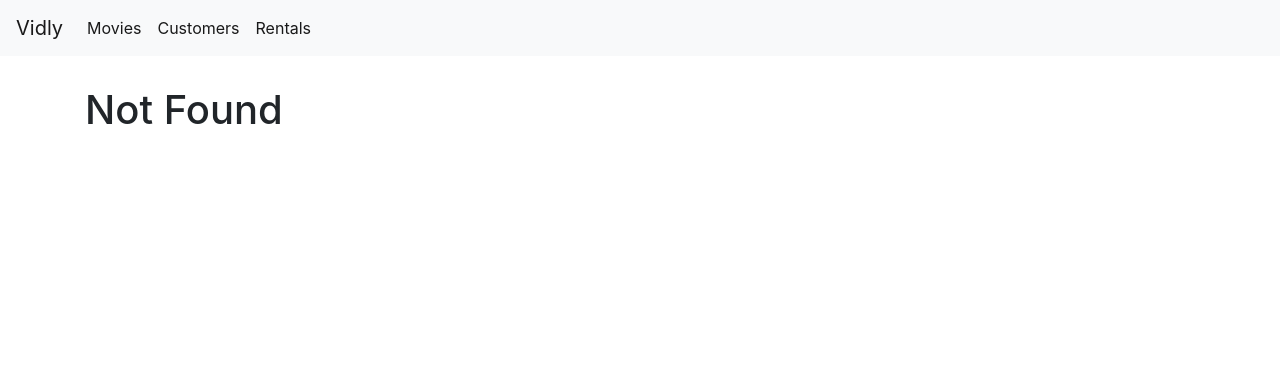
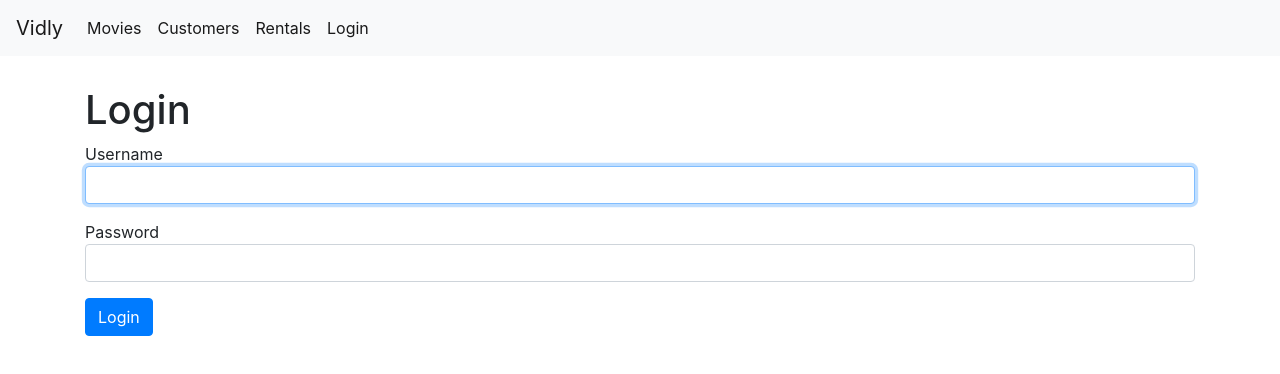
Before and after one commit to Stoltmeister/Vidly_Tutorial, a React (Create React App) app: page /login in a window 1280 px wide. Before the commit this address led to /not-found. Shown: the top 374 px of the page. Built offline with nearby package versions, Linux system fonts and the light colour scheme.

Commit message:
Basic login form created using refs, refs should be limited in use so will be refactored

```diff
--- a/src/App.js
+++ b/src/App.js
@@ -1,11 +1,13 @@
 import React, { Component } from "react";
-import Movies from "./components/movies";
-import "./App.css";
 import { Route, Redirect, Switch } from "react-router-dom";
 import Rentals from "./components/rentals";
 import NotFound from "./components/notFound";
 import Customers from "./components/customers";
 import NavBar from "./components/navBar";
+import MovieForm from "./components/movieForm";
+import LoginForm from "./components/loginForm";
+import Movies from "./components/movies";
+import "./App.css";
 
 class App extends Component {
   render() {
@@ -14,6 +16,8 @@
         <NavBar />
         <main className="container">
           <Switch>
+            <Route path="/login" component={LoginForm} />
+            <Route path="/movies/:id" component={MovieForm} />
             <Route path="/movies" component={Movies} />
             <Route path="/customers" component={Customers} />
             <Route path="/rentals" component={Rentals} />
--- /dev/null
+++ b/src/components/loginForm.jsx
@@ -0,0 +1,42 @@
+import React, { Component } from "react";
+
+class LoginForm extends Component {
+  username = React.createRef();
+
+  handleSubmit = e => {
+    e.preventDefault();
+
+    // Call the server
+    const username = this.username.current.value;
+    console.log("Submitted");
+  };
+
+  render() {
+    return (
+      <div>
+        <h1>Login</h1>
+        <form onSubmit={this.handleSubmit}>
+          <div className="form-group">
+            <label htmlFor="username" />
+            Username
+            <input
+              autoFocus
+              ref={this.username}
+              id="username"
+              type="text"
+              className="form-control"
+            />
+          </div>
+          <div className="form-group">
+            <label htmlFor="password" />
+            Password
+            <input id="password" type="text" className="form-control" />
+          </div>
+          <button className="btn btn-primary">Login</button>
+        </form>
+      </div>
+    );
+  }
+}
+
+export default LoginForm;
--- a/src/components/navBar.jsx
+++ b/src/components/navBar.jsx
@@ -36,6 +36,11 @@
               Rentals
             </NavLink>
           </li>
+          <li className="nav-item">
+            <NavLink className="nav-item nav-link active" to="/login">
+              Login
+            </NavLink>
+          </li>
         </ul>
       </div>
     </nav>
```
